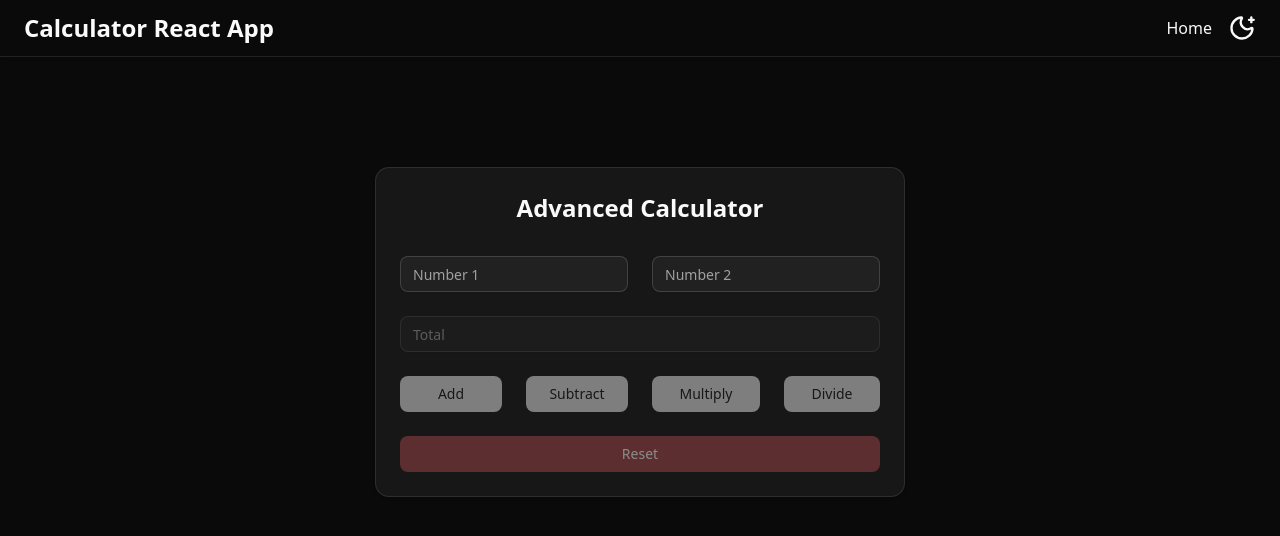
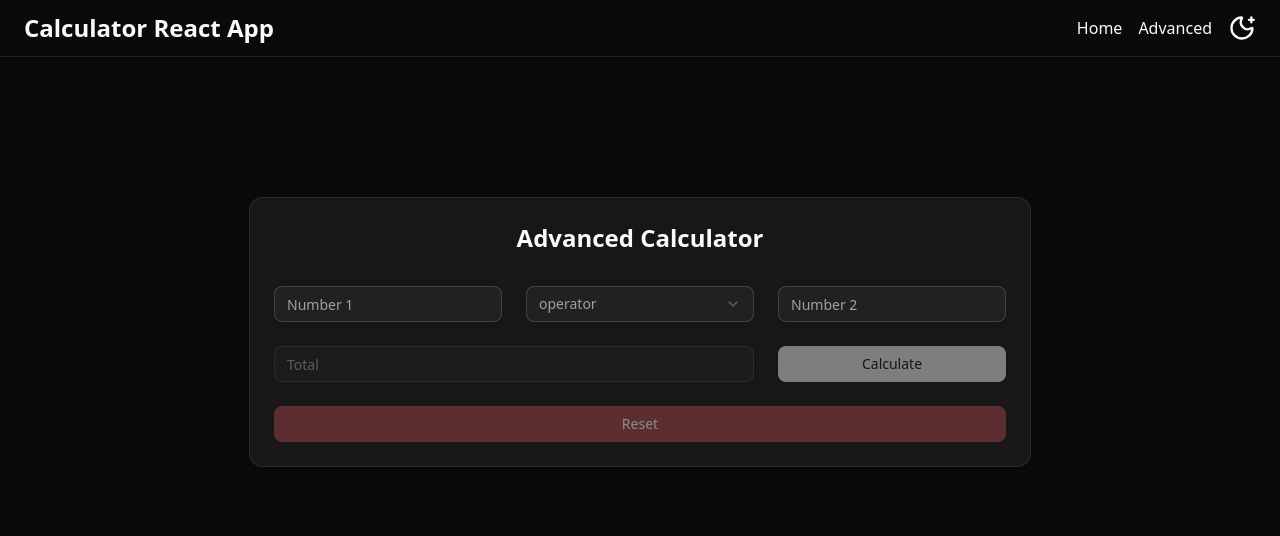
Before and after one commit to gopalghosh-dev/calculator-react-app, a Next.js app: page /advanced in a window 1280 px wide. Shown: the top 536 px of the page. Built offline with nearby package versions, Linux system fonts and the light colour scheme.

Commit message:
Advanced calculator complete

```diff
--- a/src/app/advanced/page.tsx
+++ b/src/app/advanced/page.tsx
@@ -1,4 +1,4 @@
-import BasicCalculator from "@/components/BasicCalculator";
+import AdvancedCalculator from "@/components/AdvancedCalculator";
 import {
 	Card,
 	CardContent,
@@ -23,7 +23,7 @@ const page = () => {
 				</CardHeader>
 
 				<CardContent>
-					<BasicCalculator />
+					<AdvancedCalculator />
 				</CardContent>
 			</Card>
 		</section>
--- a/src/components/AdvancedCalculator.tsx
+++ b/src/components/AdvancedCalculator.tsx
@@ -2,9 +2,17 @@
 
 import { useState } from "react";
 import { Input } from "./shadcnui/input";
+import {
+	Select,
+	SelectContent,
+	SelectItem,
+	SelectTrigger,
+	SelectValue,
+} from "./shadcnui/select";
+import { Divide, Minus, Plus, X } from "lucide-react";
+import { Button } from "./shadcnui/button";
 
 const AdvancedCalculator = () => {
-
 	const [number1, setNumber1] = useState("");
 	const [number2, setNumber2] = useState("");
 	const [operator, setOperator] = useState("");
@@ -15,29 +23,22 @@ const AdvancedCalculator = () => {
 			const num1 = parseInt(number1);
 			const num2 = parseInt(number2);
 
-
 			switch (operator) {
 				case "+":
-                    setTotal((num1 + num2).toString())
+					setTotal((num1 + num2).toString());
 					break;
 
-
 				case "-":
-                    setTotal((num1 - num2).toString())
+					setTotal((num1 - num2).toString());
 					break;
 
-
 				case "x":
-                    setTotal((num1 * num2).toString())
+					setTotal((num1 * num2).toString());
 					break;
 
-
 				case "/":
-                    setTotal((num1 / num2).toString())
+					setTotal((num1 / num2).toString());
 					break;
-
-
-
 			}
 		}
 
@@ -46,13 +47,12 @@ const AdvancedCalculator = () => {
 		setOperator("");
 	};
 
-const handleReset = () =>{
+	const handleReset = () => {
 		setNumber1("");
 		setNumber2("");
 		setOperator("");
 		setTotal("");
 	};
-
 
 	return (
 		<div className="grid grid-cols-2 gap-6">
@@ -63,8 +63,60 @@ const handleReset = () =>{
 				value={number1}
 			/>
 
+			<Select
+				onValueChange={(opValue) => setOperator(opValue)}
+				value={operator}>
+				<SelectTrigger className="w-full">
+					<SelectValue placeholder="operator" />
+				</SelectTrigger>
+				<SelectContent>
+					<SelectItem value="+">
+						<Plus />
+					</SelectItem>
+					<SelectItem value="-">
+						<Minus />
+					</SelectItem>
+					<SelectItem value="x">
+						<X />
+					</SelectItem>
+					<SelectItem value="/">
+						<Divide />
+					</SelectItem>
+				</SelectContent>
+			</Select>
 
+			<Input
+				type="number"
+				placeholder="Number 2"
+				onChange={(e) => setNumber2(e.target.value)}
+				value={number2}
+			/>
+
+			<Input
+				type="number"
+				className="col-span-2"
+				placeholder="Total"
+				disabled
+				value={total}
+			/>
+			<Button
+				type="button"
+				onClick={handleCalculate}
+				disabled={number1 === "" || number2 === "" || operator === ""}
+				className="cursor-pointer">
+				Calculate
+			</Button>
+
+			<Button
+				type="button"
+				variant={"destructive"}
+				onClick={handleReset}
+				disabled={(number1 === "" || number2 === "") && total === ""}
+				className="col-span-3 cursor-pointer">
+				Reset
+			</Button>
 		</div>
 	);
+};
 
 export default AdvancedCalculator;
--- a/src/components/Header/Header.tsx
+++ b/src/components/Header/Header.tsx
@@ -17,6 +17,7 @@ const Header = () => {
 
 				<nav className="flex items-center gap-4">
 					<Link href={"/"}>Home</Link>
+					<Link href={"/advanced"}>Advanced</Link>
 
 					<ThemeToggleButton />
 				</nav>
```
Lines whose indentation alone changed are shown as unchanged.
